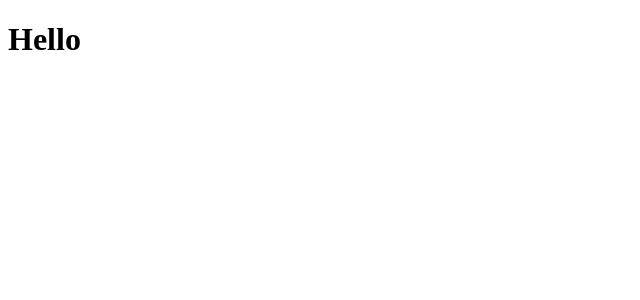
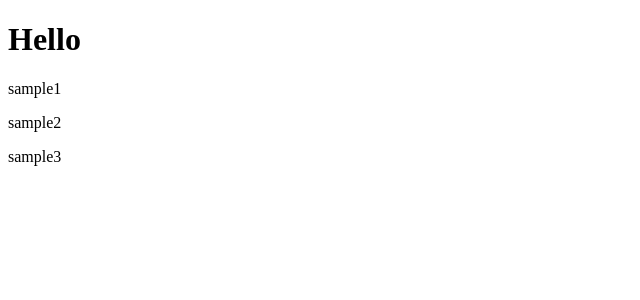
Before and after one commit to ozaki25/next-firebase, a Next.js app: page / in a window 1280 px wide. Shown: the top 300 px of the page, without its empty margins (0-640 px from the left). Built offline with nearby package versions, Linux system fonts and the light colour scheme.

Commit message:
show sample data

```diff
--- a/pages/index.tsx
+++ b/pages/index.tsx
@@ -1,6 +1,12 @@
 import Head from 'next/head';
+import { items } from '../data';
+import { Item } from '../interfaces';
 
-export default function Home() {
+interface HomeProps {
+  items: Item[];
+}
+
+export default function Home({ items }: HomeProps) {
   return (
     <>
       <Head>
@@ -9,7 +15,14 @@ export default function Home() {
       </Head>
       <main>
         <h1>Hello</h1>
+        {items.map(item => (
+          <p key={item.name}>{item.name}</p>
+        ))}
       </main>
     </>
   );
 }
+
+export async function getStaticProps() {
+  return { props: { items } };
+}
```
